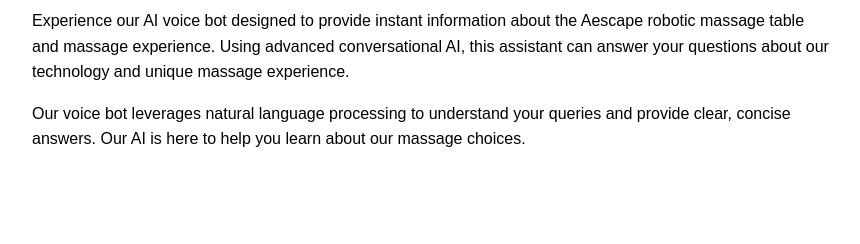
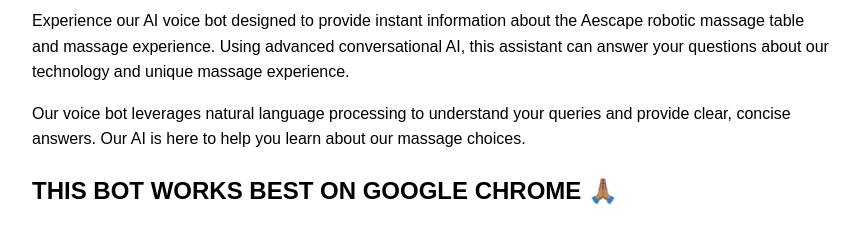
Before and after one commit to eswar-aescape/aescape-voice-bot, a plain HTML site: page index.html in a window 1280 px wide. Shown: the part 106-350 px from the top of the page, without its empty margins (208-1068 px from the left). Drawn offline with Linux system fonts and the light colour scheme; a script that the page names is missing.

Commit message:
Update index.html

```diff
--- a/index.html
+++ b/index.html
@@ -23,7 +23,7 @@
     <p>Experience our AI voice bot designed to provide instant information about the Aescape robotic massage table and massage experience. Using advanced conversational AI, this assistant can answer your questions about our technology and unique massage experience.</p>
 
     <p>Our voice bot leverages natural language processing to understand your queries and provide clear, concise answers. Our AI is here to help you learn about our massage choices.</p>
-
+    <h2>THIS BOT WORKS BEST ON GOOGLE CHROME 🙏🏽<h2>
     <div class="widget-container">
         <elevenlabs-convai agent-id="cPOwShr69m5hP49w2Rb9"></elevenlabs-convai>
         <script src="https://elevenlabs.io/convai-widget/index.js" async></script>
```
